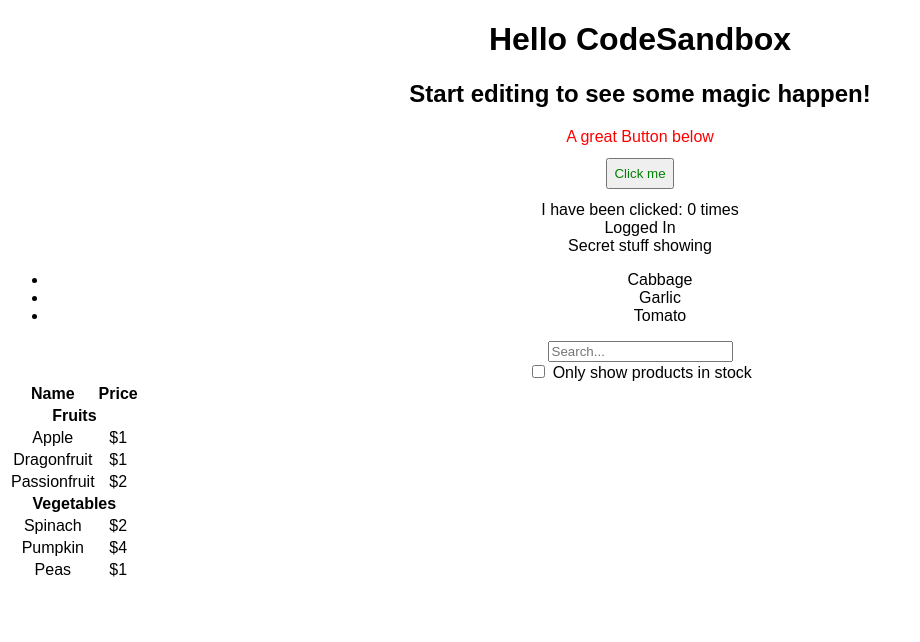
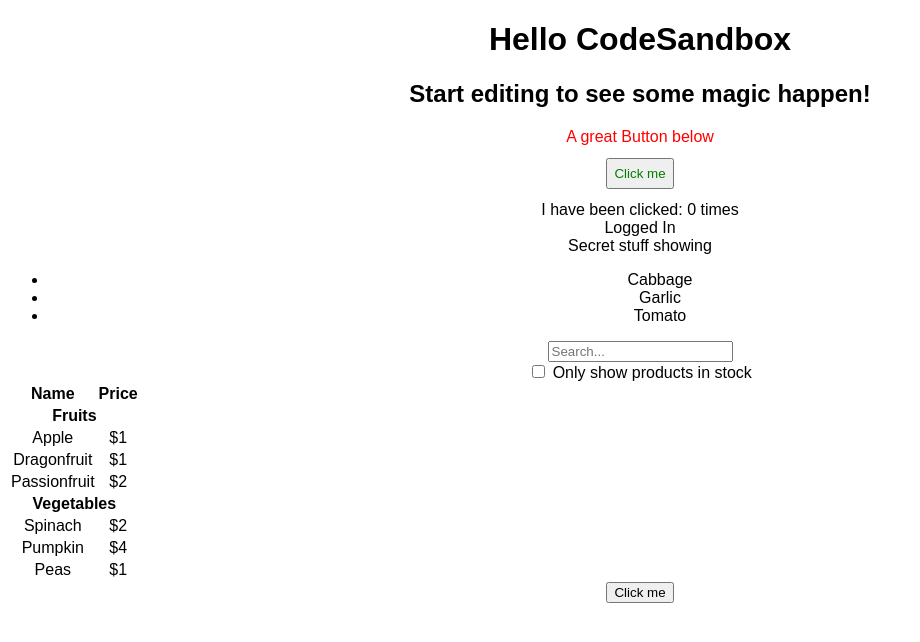
Before and after one commit to oreillyross/React_In_One_Page, a React (Create React App) app: page / in a window 1280 px wide. Shown: the top 642 px of the page, without its empty margins (0-920 px from the left). Built offline with nearby package versions, Linux system fonts and the light colour scheme.

Commit message:
add event handler rule

```diff
--- a/src/App.js
+++ b/src/App.js
@@ -133,6 +133,10 @@
     setCount((count) => count + 1);
   };
 
+  function handleMyClick() {
+    alert("I got clicked");
+  }
+
   return (
     // the class is replaced by className not to have a clash
     <div className="App">
@@ -145,9 +149,16 @@
       <MyButton count={count} handleClick={handleClick} />
       <Display />
       <VegStore />
+      {/* The below demos passing a function reference and
+      not executing it straight away, so no () */}
+      <Button onClick={handleMyClick}>Click me</Button>
     </div>
   );
 }
+
+const Button = ({ onClick, children }) => (
+  <button onClick={onClick}>{children}</button>
+);
 
 const VegStore = () => {
   return (
```
